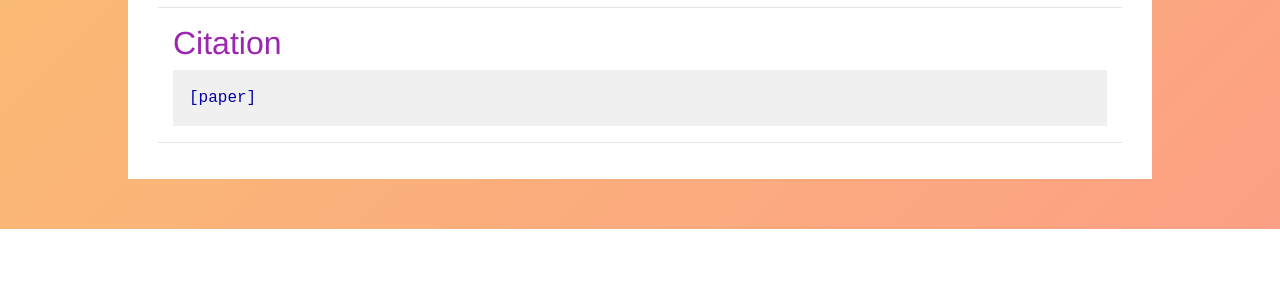
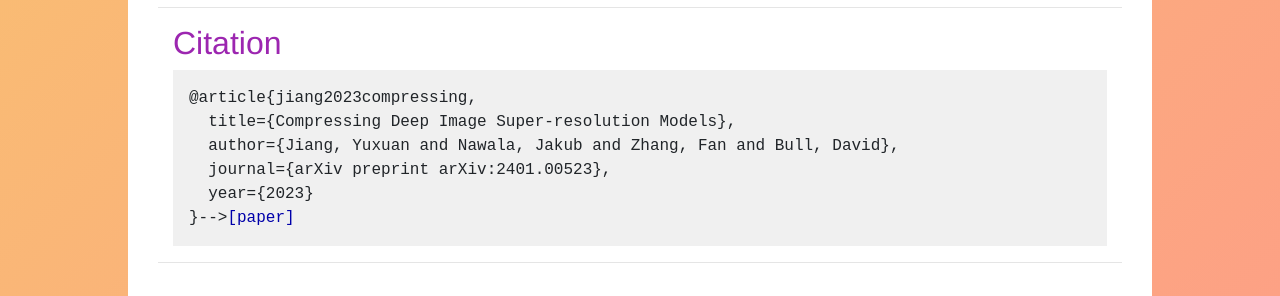
Before and after one commit to Pikapi22/Pikapi22.github.io, a plain HTML site: page CDISM/index.htm in a window 1280 px wide. Shown: the part 1441-1737 px from the top of the page. Before the commit the page ends 1670 px from the top, so only its background shows below. Drawn offline with nearby package versions, Linux system fonts and the light colour scheme.

Commit message:
Update index.htm

```diff
--- a/CDISM/index.htm
+++ b/CDISM/index.htm
@@ -103,12 +103,12 @@ FLOPs based on Set5 and Set14</p>
             <div class="container-md">
                 <h2>Citation</h2>
 				<pre class="citation">
-<!--@article{ma2020cvegan,
-  title={CVEGAN: A Perceptually-inspired GAN for Compressed Video Enhancement},
-  author={Ma, Di and Zhang, Fan and Bull, David R},
-  journal={arXiv preprint arXiv:2011.09190},
+@article{jiang2023compressing,
+  title={Compressing Deep Image Super-resolution Models},
+  author={Jiang, Yuxuan and Nawala, Jakub and Zhang, Fan and Bull, David},
+  journal={arXiv preprint arXiv:2401.00523},
   year={2023}
-}--><A HREF="">[paper]</a></pre>
+}--><A HREF="https://arxiv.org/abs/2401.00523">[paper]</a></pre>
 
             </div>
 			<hr />
```
